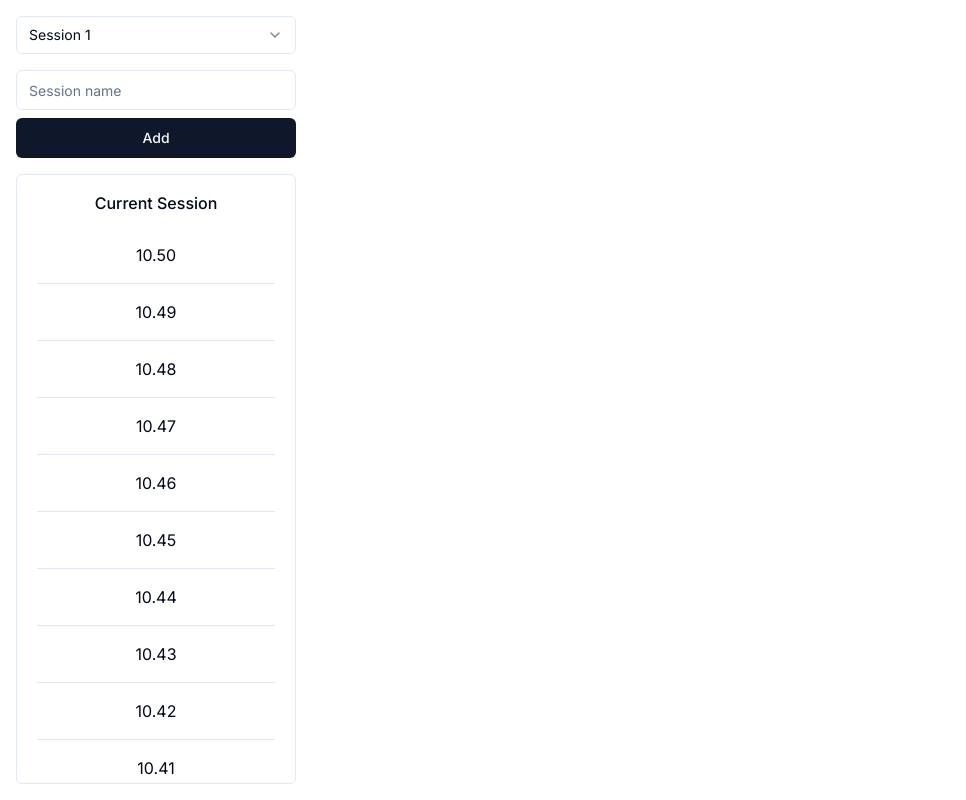
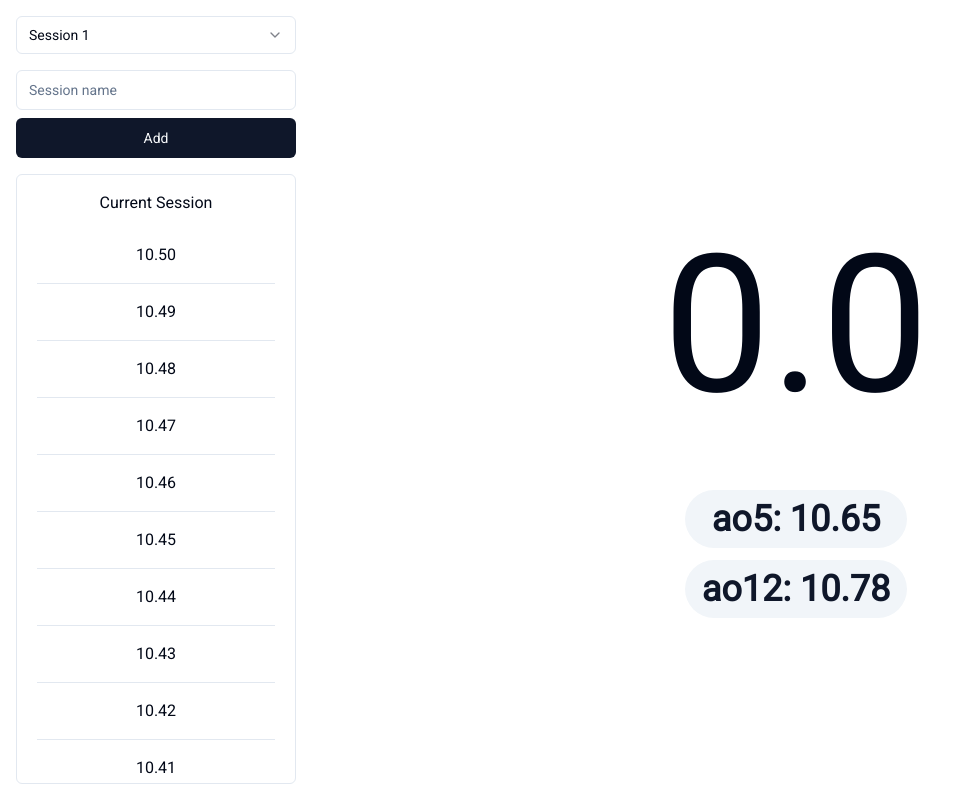
Before and after one commit to debanjan-2002/cube-pulse, a Next.js app: page / in a window 1280 px wide. Shown: the whole page, without its empty margins (0-966 px from the left). Built offline with nearby package versions, Linux system fonts and the light colour scheme.

Commit message:
Added Timer component

```diff
--- /dev/null
+++ b/app/components/SideBar.tsx
@@ -0,0 +1,13 @@
+import CurrentTimes from "./CurrentTimes";
+import Session from "./Session";
+
+const SideBar = () => {
+    return (
+        <div className="p-4 space-y-4 w-fit h-full flex flex-col">
+            <Session />
+            <CurrentTimes />
+        </div>
+    );
+};
+
+export default SideBar;
--- /dev/null
+++ b/app/components/Timer.tsx
@@ -0,0 +1,75 @@
+"use client";
+
+import React, { useEffect, useRef, useState } from "react";
+import { Badge } from "@/components/ui/badge";
+
+const Timer = () => {
+    const [isTimerRunning, setIsTimerRunning] = useState(false);
+    const [seconds, setSeconds] = useState(0);
+    const [miliseconds, setMiliseconds] = useState(0);
+    // TODO: Have to figure out the type
+    // const secondsRef = useRef<any>(null);
+    const milisecondsRef = useRef<any>(null);
+
+    if (miliseconds === 1000) {
+        setMiliseconds(0);
+        setSeconds(prev => prev + 1);
+    }
+
+    const keyDownHandler = (e: KeyboardEvent) => {
+        if (e.code !== "Space") return;
+        if (isTimerRunning) {
+            clearInterval(milisecondsRef.current);
+            // clearInterval(secondsRef.current);
+            setIsTimerRunning(false);
+            console.log(seconds);
+            console.log(miliseconds);
+            setMiliseconds(0);
+            setSeconds(0);
+            console.log("Timer Stop!");
+        } else {
+            setIsTimerRunning(true);
+            milisecondsRef.current = setInterval(() => {
+                setMiliseconds(prev => prev + 10);
+            }, 10);
+            // secondsRef.current = setInterval(() => {
+            //     setSeconds(prev => prev + 1);
+            //     console.log("Starting!!");
+            // }, 1000);
+            console.log("Timer Start!");
+        }
+    };
+    console.log(isTimerRunning);
+    // console.log(timer);
+    useEffect(() => {
+        window.addEventListener("keydown", keyDownHandler);
+
+        return () => {
+            window.removeEventListener("keydown", keyDownHandler);
+        };
+    });
+    console.log(miliseconds.toString());
+    return (
+        <div className="p-4 flex-1 flex justify-center items-center bg-late-100 flex-col gap-5">
+            <div className="text-[12rem]">
+                {seconds}.{miliseconds.toString().slice(0, 2)}
+            </div>
+            <div className="flex flex-col gap-3">
+                <Badge
+                    className="text-4xl min-w-28 flex justify-center p-2 px-4"
+                    variant={"secondary"}
+                >
+                    ao5: 10.65
+                </Badge>
+                <Badge
+                    className="text-4xl min-w-28 flex justify-center p-2 px-4"
+                    variant={"secondary"}
+                >
+                    ao12: 10.78
+                </Badge>
+            </div>
+        </div>
+    );
+};
+
+export default Timer;
--- a/app/layout.tsx
+++ b/app/layout.tsx
@@ -1,9 +1,9 @@
 import type { Metadata } from "next";
-import { Inter } from "next/font/google";
+import { Roboto } from "next/font/google";
 import Navbar from "@/app/components/NavBar";
 import "./globals.css";
 
-const inter = Inter({ subsets: ["latin"] });
+const roboto = Roboto({ weight: "400", subsets: ["latin"] });
 
 export const metadata: Metadata = {
     title: "Create Next App",
@@ -17,7 +17,9 @@
 }>) {
     return (
         <html lang="en">
-            <body className={`${inter.className} h-screen`}>{children}</body>
+            <body className={`${roboto.className} h-screen flex`}>
+                {children}
+            </body>
         </html>
     );
 }
--- a/app/page.tsx
+++ b/app/page.tsx
@@ -1,13 +1,11 @@
-import CurrentTimes from "./components/CurrentTimes";
-import Session from "./components/Session";
+import SideBar from "./components/SideBar";
+import Timer from "./components/Timer";
 
 export default function Home() {
     return (
         <>
-            <div className="p-4 space-y-4 w-fit h-full flex flex-col">
-                <Session />
-                <CurrentTimes />
-            </div>
+            <SideBar />
+            <Timer />
         </>
     );
 }
--- /dev/null
+++ b/components/ui/badge.tsx
@@ -0,0 +1,36 @@
+import * as React from "react"
+import { cva, type VariantProps } from "class-variance-authority"
+
+import { cn } from "@/lib/utils"
+
+const badgeVariants = cva(
+  "inline-flex items-center rounded-full border px-2.5 py-0.5 text-xs font-semibold transition-colors focus:outline-none focus:ring-2 focus:ring-ring focus:ring-offset-2",
+  {
+    variants: {
+      variant: {
+        default:
+          "border-transparent bg-primary text-primary-foreground hover:bg-primary/80",
+        secondary:
+          "border-transparent bg-secondary text-secondary-foreground hover:bg-secondary/80",
+        destructive:
+          "border-transparent bg-destructive text-destructive-foreground hover:bg-destructive/80",
+        outline: "text-foreground",
+      },
+    },
+    defaultVariants: {
+      variant: "default",
+    },
+  }
+)
+
+export interface BadgeProps
+  extends React.HTMLAttributes<HTMLDivElement>,
+    VariantProps<typeof badgeVariants> {}
+
+function Badge({ className, variant, ...props }: BadgeProps) {
+  return (
+    <div className={cn(badgeVariants({ variant }), className)} {...props} />
+  )
+}
+
+export { Badge, badgeVariants }
```
